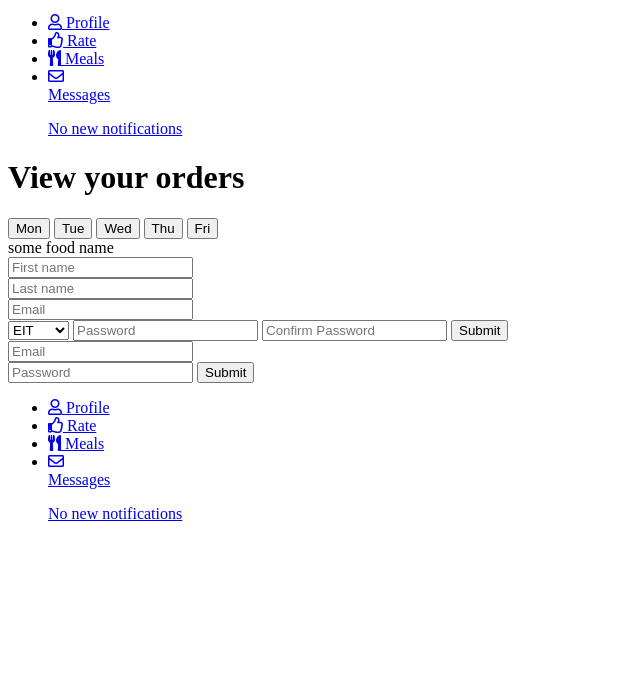
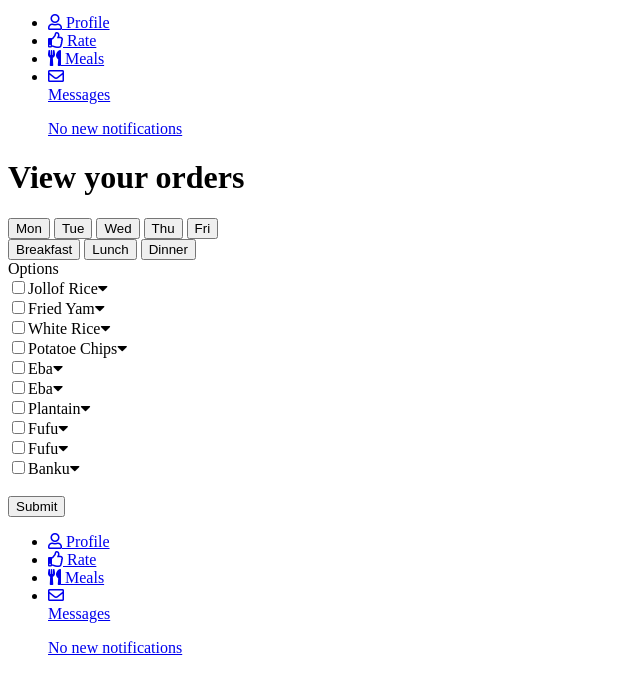
Before and after one commit to ngunyimacharia/grubbie, a PHP site: page /grubbie/orders/view.php in a window 1280 px wide. Shown: the part 1026-1725 px from the top of the page, without its empty margins (0-640 px from the left). Before the commit the page ends 1547 px from the top, so only its background shows below. Run offline with PHP 8.4, Linux system fonts and the light colour scheme; some libraries are stand-ins or nearby versions.

Commit message:
created orders page

```diff
--- a/orders/view.php
+++ b/orders/view.php
@@ -1,7 +1,37 @@
 <?php include('../includes/header.php'); ?>
     <h1>View your orders</h1>
     <?php include ('../includes/ui/days.php'); ?>
-    <?php include ('../includes/ui/rounded_div.php'); ?>
-    <?php include ('../includes/ui/signup.php'); ?>
-    <?php include ('../includes/ui/signin.php'); ?>
+    <!-- breakfast lunch dinner -->
+    <div class="bls">
+    	<button class="breakfast">Breakfast</button>
+    	<button class="lunch">Lunch</button>
+    	<button class="dinner">Dinner</button>
+    </div>
+    Options<br/>
+    <!-- input checkbox, checkbox with dropdown -->
+    <div class="order-options">
+    <input type="checkbox" name="jollofRice" id=""><label for="jollofRice">Jollof Rice</label><i class="fas fa-caret-down"></i><br>
+
+    <input type="checkbox" name="Fried Yam" id=""><label for="Fried Yam">Fried Yam</label><i class="fas fa-caret-down"></i><br>
+
+    <input type="checkbox" name="White Rice" id=""><label for="White Rice">White Rice</label><i class="fas fa-caret-down"></i><br>
+
+    <input type="checkbox" name="Potatoe Chips" id=""><label for="Potatoe Chips">Potatoe Chips</label><i class="fas fa-caret-down"></i><br>
+
+    <input type="checkbox" name="Eba" id=""><label for="Eba">Eba</label><i class="fas fa-caret-down"></i><br>
+
+    <input type="checkbox" name="Eba" id=""><label for="Eba">Eba</label><i class="fas fa-caret-down"></i><br>
+
+    <input type="checkbox" name="Plantain" id=""><label for="Plantain">Plantain</label><i class="fas fa-caret-down"></i><br>
+
+    <input type="checkbox" name="Fufu" id=""><label for="Fufu">Fufu</label><i class="fas fa-caret-down"></i><br>
+
+    <input type="checkbox" name="Fufu" id=""><label for="Fufu">Fufu</label><i class="fas fa-caret-down"></i><br>
+
+    <input type="checkbox" name="Banku" id=""><label for="Banku">Banku</label><i class="fas fa-caret-down"></i><br>
+</div>
+
+
+    <!-- submit button --><br/>
+    <button>Submit</button>
 <?php include('../includes/footer.php'); ?>
```
Also changed, not shown: assets/scss/_orders.scss (+28 -0 lines).
